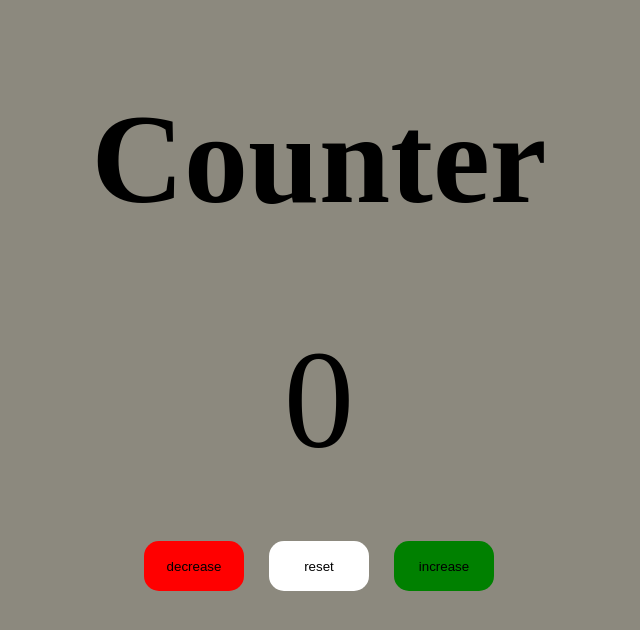
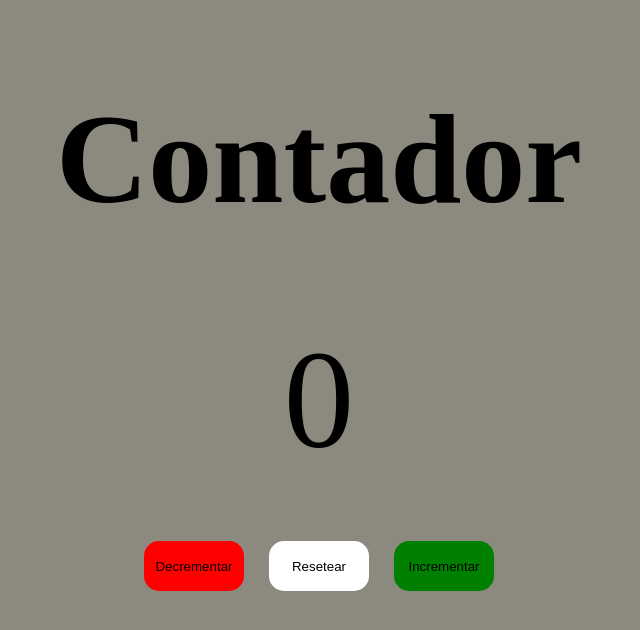
Before and after one commit to Guilleee50/Counter, a plain HTML site: page index.html in a window 1280 px wide. Shown: the whole page, without its empty margins (321-961 px from the left). Drawn offline with Linux system fonts and the light colour scheme.

Commit message:
UPDATE html traducir

```diff
--- a/index.html
+++ b/index.html
@@ -3,7 +3,7 @@
     <head>
         <meta charset="UTF=8" />
         <meta name="viewport" content="width=device-width", initial-scale="1.0" />
-        <title>Counter</title>
+        <title>Contador</title>
         <!-- styles -->
         <link rel="stylesheet" href="styles.css" />
     </head>
@@ -11,13 +11,13 @@
         <main>
             <div class="container">
                 <h1>
-                    Counter
+                    Contador
                 </h1>
                 <span id="value">0</span>
                 <div class="button-container">
-                   <button class="btn decrease" id="btn-1">decrease</button>
-                   <button class="btn reset" id="btn-2">reset</button>
-                   <button class="btn increase" id="btn-3">increase</button>
+                   <button class="btn decrease" id="btn-1">Decrementar</button>
+                   <button class="btn reset" id="btn-2">Resetear</button>
+                   <button class="btn increase" id="btn-3">Incrementar</button>
                 </div>
             </div>
         </main>
```
